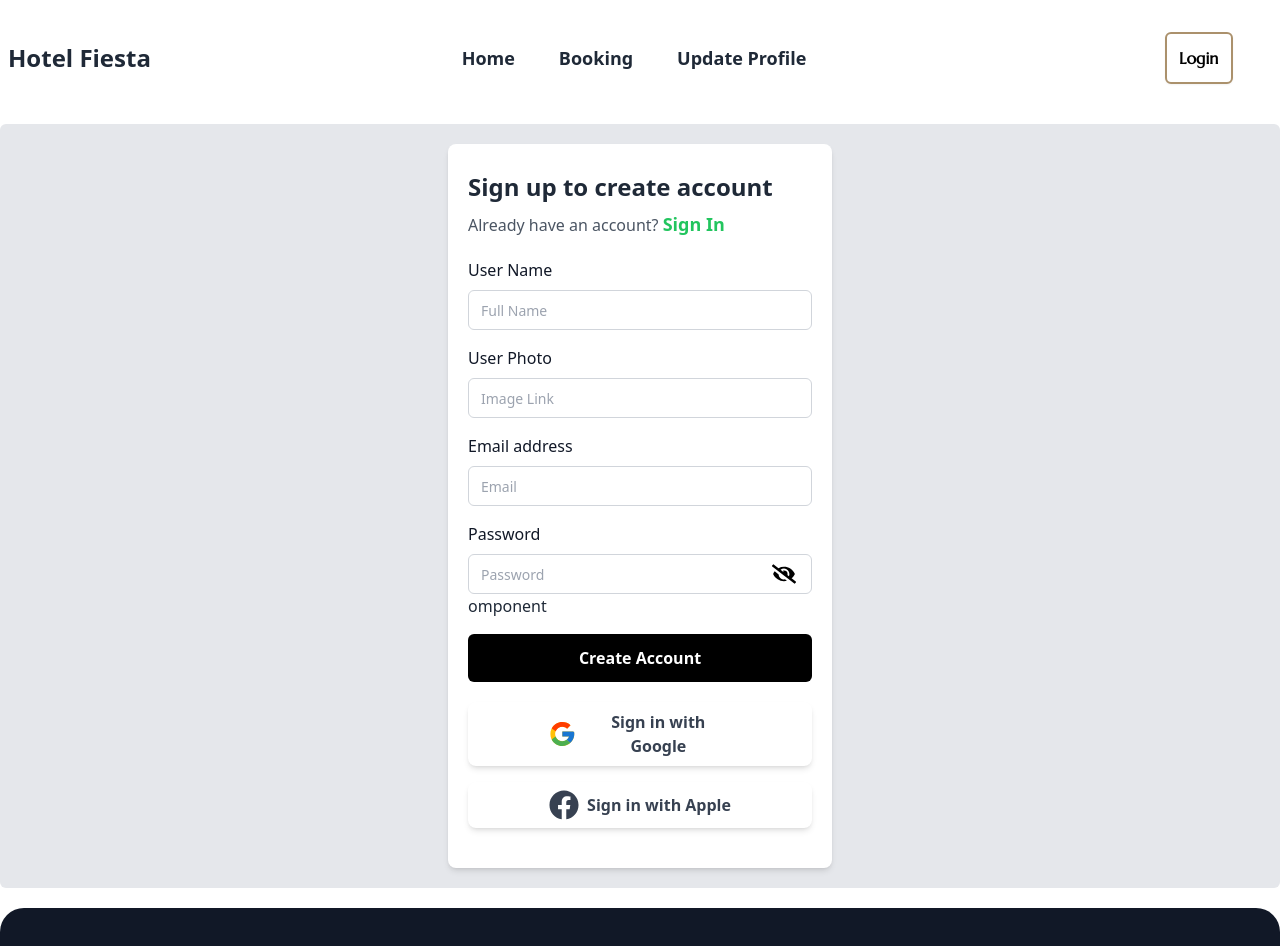
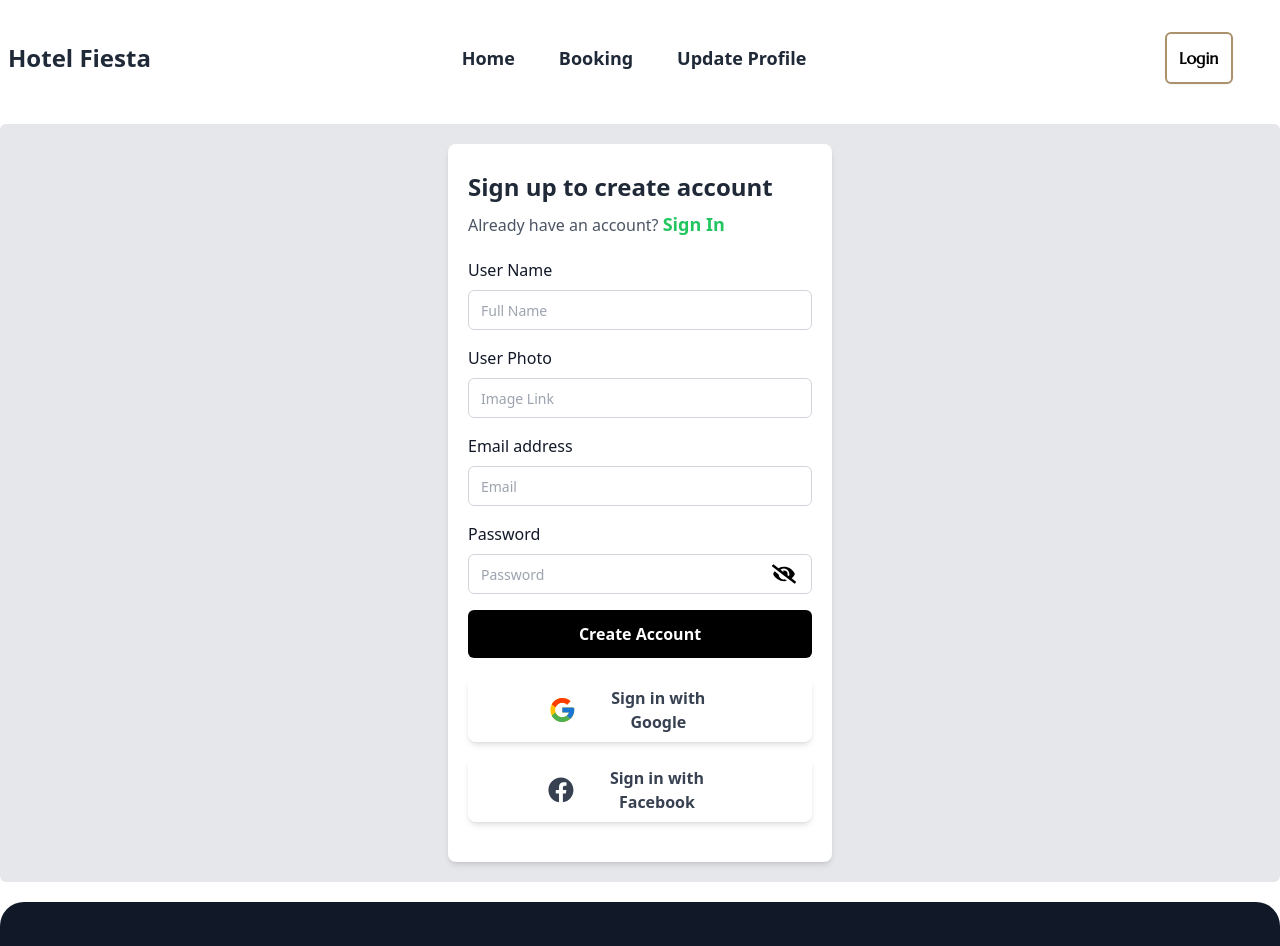
Before and after one commit to rana5699/assignment-nine, a React (Vite) app: page /register in a window 1280 px wide. Shown: the top 946 px of the page. Built offline with nearby package versions, Linux system fonts and the light colour scheme; no server answers.

Commit message:
change button name

```diff
--- a/src/Components/Header/MenuBar.jsx
+++ b/src/Components/Header/MenuBar.jsx
@@ -58,7 +58,7 @@ const MenuBar = () => {
             </div>
             <ul
               tabIndex={0}
-              className="menu menu-sm dropdown-content mt-3 z-[1] p-2 shadow bg-base-100 rounded-box w-52"
+              className="menu menu-sm dropdown-content mt-3  p-2 shadow bg-base-100 rounded-box w-52 z-20"
             >
               {navLinks}
             </ul>
--- a/src/Components/Pages/ContatUs.jsx
+++ b/src/Components/Pages/ContatUs.jsx
@@ -5,7 +5,7 @@ import { TbWorldWww } from "react-icons/tb";
 
 const ContatUs = () => {
   return (
-    <div className="w-full px-3  mx-auto mt-14  rounded-t-xl border-2 border-[#AB916C] mb-3">
+    <div className="w-full px-3 md:w-10/12  mx-auto mt-14  rounded-t-xl border-2 border-[#AB916C] mb-3">
       <div className="text-center w-3/4 mx-auto">
         <h2 className="text-3xl font-marcellus">Contact US</h2>
         <p className="font-jost my-3">
--- a/src/Components/Pages/Register.jsx
+++ b/src/Components/Pages/Register.jsx
@@ -158,7 +158,6 @@ const Register = () => {
                       </span>
                     </div>
                   </div>
-                  omponent
                   <div>
                     <button
                       className="inline-flex w-full items-center justify-center rounded-md bg-black px-3.5 py-2.5 font-semibold leading-7 text-white hover:bg-black/80"
--- a/src/Components/Shared/FacebookBtn.jsx
+++ b/src/Components/Shared/FacebookBtn.jsx
@@ -30,7 +30,7 @@ const FacebookBtn = () => {
         className="flex items-center justify-center py-2 px-20 bg-white hover:bg-gray-200 focus:ring-blue-500 focus:ring-offset-blue-200 text-gray-700 w-full transition ease-in duration-200 text-center text-base font-semibold shadow-md focus:outline-none focus:ring-2 focus:ring-offset-2 rounded-lg mt-4"
       >
         <FaFacebook className="text-3xl" />
-        <span className="ml-2">Sign in with Apple</span>
+        <span className="ml-2">Sign in with Facebook</span>
       </button>
     </div>
   );
```
